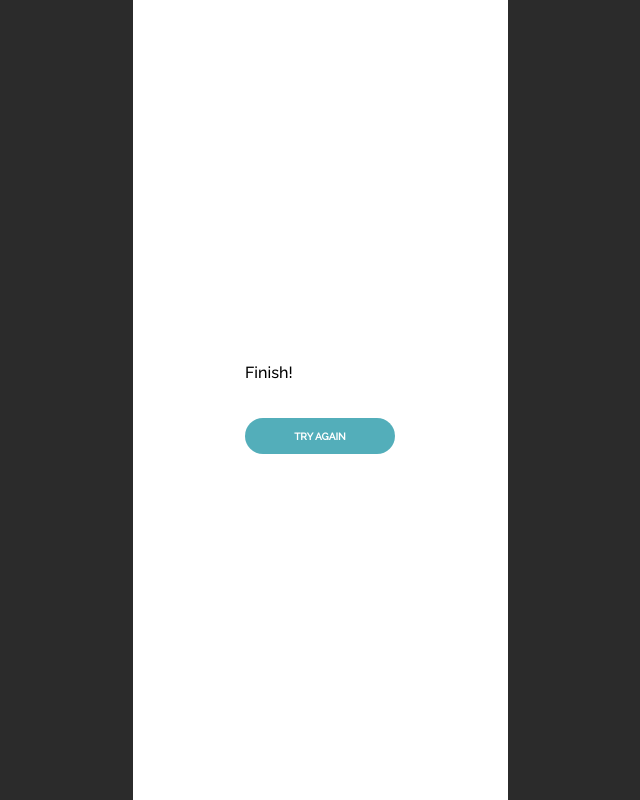
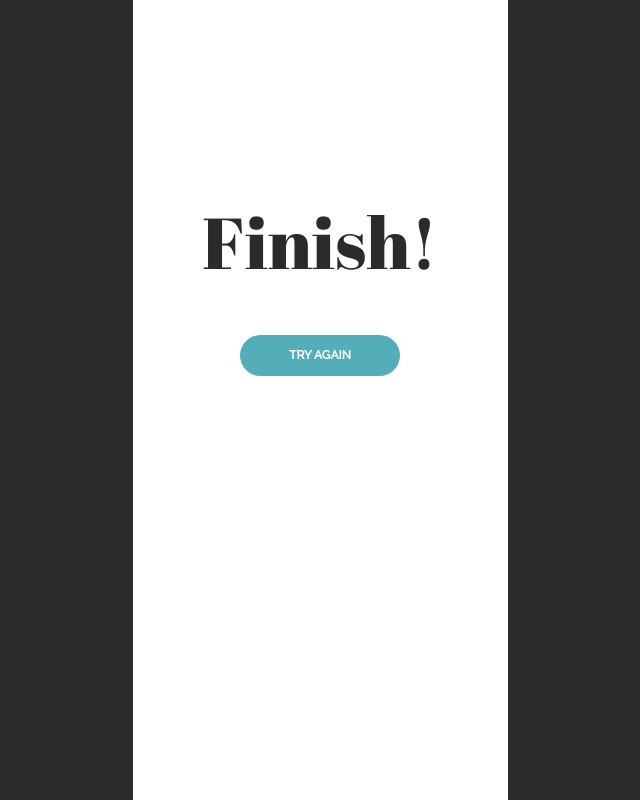
Before and after one commit to Gchu647/olive-questions-app, a React (Create React App) app: page /finish in a window 1280 px wide. Shown: the whole page, without its empty margins (320-960 px from the left). Built offline with nearby package versions, Linux system fonts and the light colour scheme.

Commit message:
route to FinishPage

```diff
--- a/src/components/App/App.css
+++ b/src/components/App/App.css
@@ -25,15 +25,15 @@
   border: none;
   border-radius: 25px;
   margin-top: 20px;
-  width: 150px;
-  height: 15px;
+  width: 160px;
+  height: 20px;
   padding-top: 13px;
   padding-bottom: 8px;
   text-align: center;
   text-decoration: none;
   display: inline-block;
   font-weight: 700;
-  font-size: 10px;
+  font-size: 12px;
   cursor: pointer;
   color: #ffffff;
   background-color: #53AEBA;
--- a/src/components/FinishPage/FinishPage.css
+++ b/src/components/FinishPage/FinishPage.css
@@ -0,0 +1,30 @@
+.FinishPage {
+  width: 100%;
+  height: 100%;
+  display: flex;
+  flex-flow: column wrap;
+  font-size: 18px;
+  color: #2B2B2B;
+}
+
+.FinishPage-content {
+  /* border: 1px solid #53AEBA; */
+  margin-top: 50%;
+}
+
+.FinishPage-content p {
+  margin-top: 5px;
+  margin-bottom: 5px;
+  font-family: 'Abril Fatface', cursive;
+  font-size: 72px;
+  text-align: center;
+}
+
+.FinishPage-btn-wrap {
+  /* border: 1px solid #53AEBA; */
+  height: auto;
+  display: flex;
+  flex-direction: column;
+  align-items: center;
+  padding-top: 20px;
+}
--- a/src/components/QuestionsPage/QuestionsPage.js
+++ b/src/components/QuestionsPage/QuestionsPage.js
@@ -55,8 +55,8 @@ class QuestionsPage extends Component {
         </div>
        <div class='Questions-btn-wrap'>
           <div className='btn next-btn' onClick={this.nextQuestion}>NEXT QUESTION</div>
-          <Link className='btn end-btn' to='/questions'>LAST QUESTION</Link>
-          <div className='btn' onClick={this.prevQuestion}>PREVIOUS QUESTION</div>
+          <Link className='btn end-btn' to='/finish'>LAST QUESTION</Link>
+          <div className='btn' onClick={this.prevQuestion}>PREV QUESTION</div>
        </div>
       </div>
     );
```
